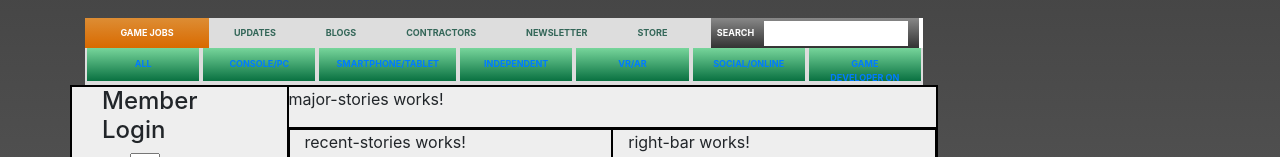
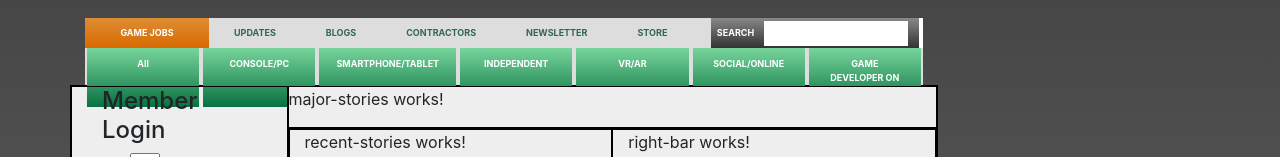
Before and after one commit to K-Banks/gamasutra-clone, an Angular app: page / in a window 1280 px wide. Shown: the part 352-509 px from the top of the page. Built offline with nearby package versions, Linux system fonts and the light colour scheme.

Commit message:
Update topic bar to utilize links list in .ts file

```diff
--- a/src/app/topic-bar/topic-bar.component.css
+++ b/src/app/topic-bar/topic-bar.component.css
@@ -14,6 +14,12 @@ li {
   margin-right: 2px;
   margin-left: 2px;
 }
+a {
+  color: white;
+}
+a:hover {
+  text-decoration: underline;
+}
 .developer {
   height: 33px;
 }
--- a/src/app/topic-bar/topic-bar.component.html
+++ b/src/app/topic-bar/topic-bar.component.html
@@ -1,11 +1,5 @@
 <div class="wrapper">
     <ul class="nav nav-tabs nav-justified" role="tablist">
-      <li class="nav-item"><a class="nav-link" role="tab" href="#">ALL</a></li>
-      <li class="nav-item"><a class="nav-link" role="tab" href="#">CONSOLE/PC</a></li>
-      <li class="nav-item"><a class="nav-link" role="tab" href="#">SMARTPHONE/TABLET</a></li>
-      <li class="nav-item"><a class="nav-link" role="tab" href="#">INDEPENDENT</a></li>
-      <li class="nav-item"><a class="nav-link" role="tab" href="#">VR/AR</a></li>
-      <li class="nav-item"><a class="nav-link" role="tab" href="#">SOCIAL/ONLINE</a></li>
-      <li class="nav-item"><a class="nav-link developer" role="tab" href="#">GAME DEVELOPER ON GAMASUTRA</a></li>
+      <li class="nav-item" *ngFor="let link of links"><a href={{link.link}} class="nav-link" role="tab">{{link.name}}</a></li>
     </ul>
 </div>
--- a/src/app/topic-bar/topic-bar.component.ts
+++ b/src/app/topic-bar/topic-bar.component.ts
@@ -1,4 +1,5 @@
 import { Component, OnInit } from '@angular/core';
+import { Link } from './../model/link.model';
 
 @Component({
   selector: 'app-topic-bar',
@@ -7,6 +8,16 @@ import { Component, OnInit } from '@angular/core';
 })
 export class TopicBarComponent implements OnInit {
 
+  links: Link[] = [
+    new Link('All', '#'),
+    new Link('CONSOLE/PC', '#'),
+    new Link('SMARTPHONE/TABLET', '#'),
+    new Link('INDEPENDENT', '#'),
+    new Link('VR/AR', '#'),
+    new Link('SOCIAL/ONLINE', '#'),
+    new Link('GAME DEVELOPER ON GAMASUTRA', '#')
+  ]
+
   constructor() { }
 
   ngOnInit() {
```
